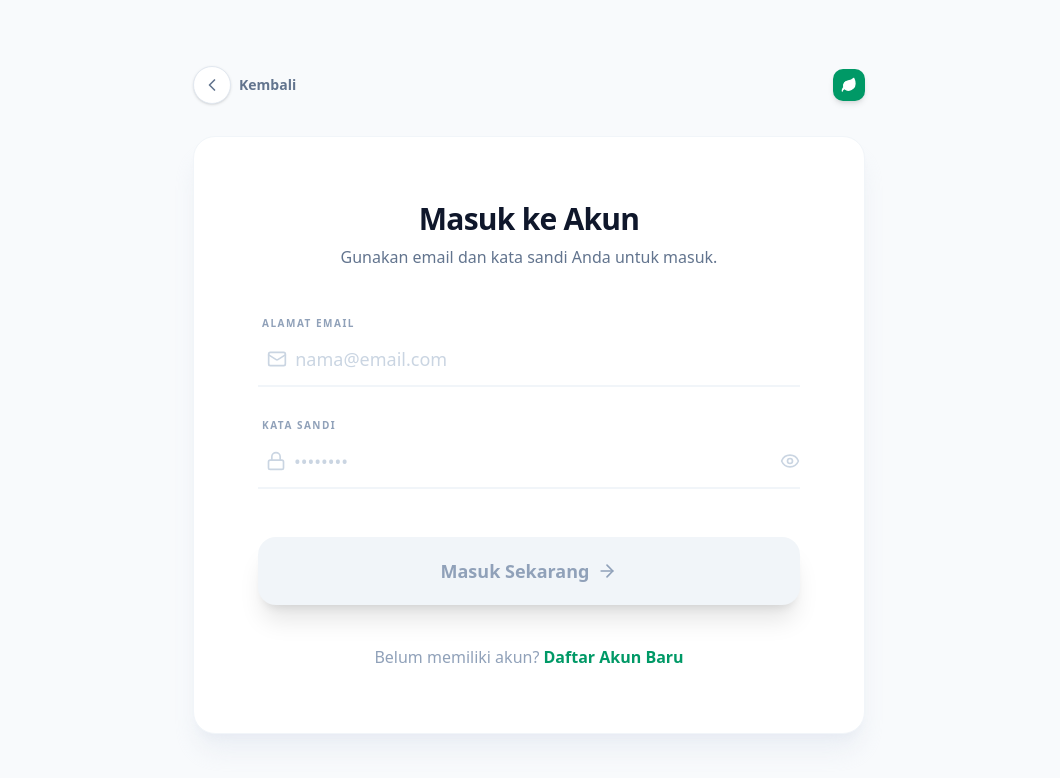
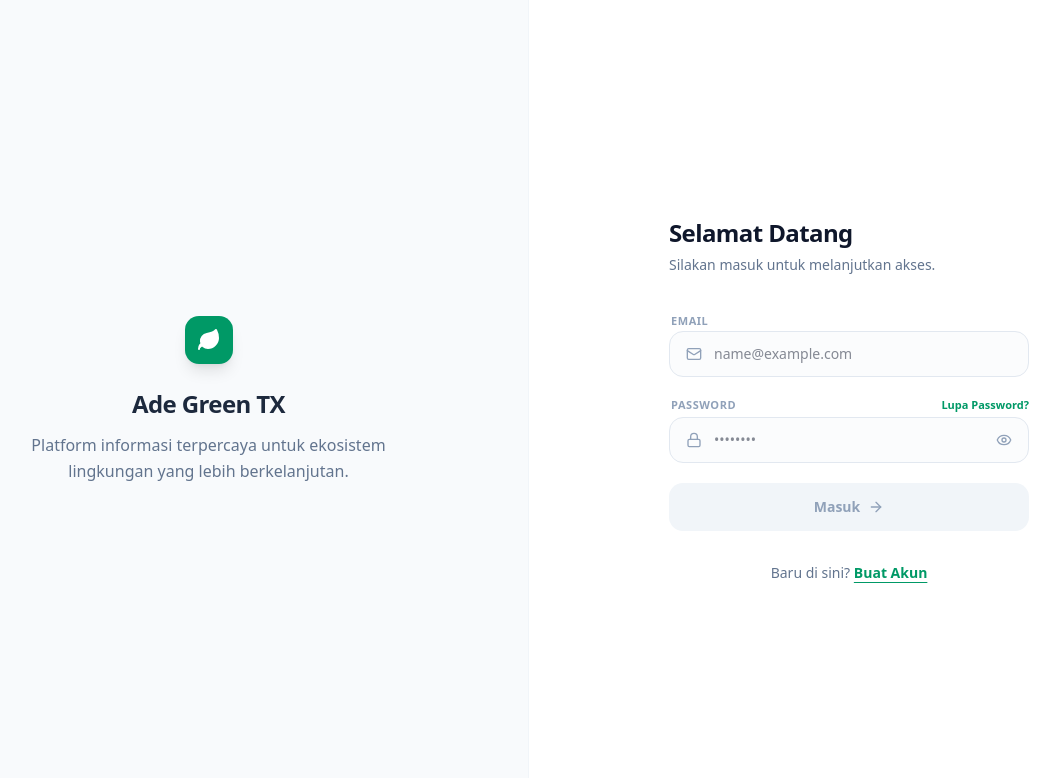
Before and after one commit to ahmadadptr001/ade-green-taxi, a Next.js app: page /masuk in a window 1280 px wide. Shown: the top 778 px of the page, without its empty margins (111-1171 px from the left). Built offline with nearby package versions, Linux system fonts and the light colour scheme.

Commit message:
perbaiki UI/UX login

```diff
--- a/app/masuk/page.jsx
+++ b/app/masuk/page.jsx
@@ -3,7 +3,6 @@ import React, { useState, useEffect } from 'react';
 import {
   Smartphone,
   ArrowRight,
-  ChevronLeft,
   Leaf,
   Loader2,
   Lock,
@@ -14,7 +13,7 @@ import {
 } from 'lucide-react';
 
 export default function App() {
-  const [view, setView] = useState('login'); // 'login' atau 'register'
+  const [view, setView] = useState('login');
   const [showPassword, setShowPassword] = useState(false);
   const [formData, setFormData] = useState({
     name: '',
@@ -26,11 +25,8 @@ export default function App() {
   const [focusedField, setFocusedField] = useState(null);
   const [isValid, setIsValid] = useState(false);
 
-  // Validasi Login: Email valid & Password minimal 6 karakter
-  // Validasi Daftar: Nama > 2, Email valid, WA minimal 9 digit, Password minimal 6 karakter
   useEffect(() => {
-    const isEmailValid =
-      formData.email.includes('@') && formData.email.includes('.');
+    const isEmailValid = formData.email.includes('@') && formData.email.includes('.');
     const isPasswordValid = formData.password.length >= 6;
 
     if (view === 'login') {
@@ -53,74 +49,52 @@ export default function App() {
     setIsLoading(true);
     setTimeout(() => {
       setIsLoading(false);
-      const message =
-        view === 'login'
-          ? 'Berhasil masuk! Mengalihkan ke dashboard...'
-          : `Pendaftaran berhasil! Selamat bergabung, ${formData.name}.`;
+      const message = view === 'login'
+        ? 'Login berhasil.'
+        : `Pendaftaran berhasil. Selamat bergabung, ${formData.name}.`;
       alert(message);
-    }, 2000);
+    }, 1500);
   };
 
   return (
-    <div className="min-h-screen bg-slate-50 font-sans selection:bg-emerald-500 selection:text-white flex flex-col items-center justify-center p-4 md:p-8">
-      {/* Tombol Kembali & Logo Atas */}
-      <div className="w-full max-w-2xl mb-8 flex items-center justify-between">
-        <button
-          onClick={() =>
-            view === 'register' ? setView('login') : window.history.back()
-          }
-          className="group flex items-center gap-2 text-slate-500 hover:text-emerald-600 transition-colors"
-        >
-          <div className="p-2 rounded-full bg-white border border-slate-200 group-hover:border-emerald-200 group-hover:bg-emerald-50 transition-all shadow-sm">
-            <ChevronLeft className="w-5 h-5" />
+    <div className="fixed inset-0 bg-white flex flex-col md:flex-row font-sans text-slate-900">
+      {/* Sisi Visual (Desktop Only) */}
+      <div className="hidden md:flex md:w-1/2 bg-slate-50 items-center justify-center p-12 border-r border-slate-100">
+        <div className="max-w-sm text-center">
+          <div className="w-12 h-12 bg-emerald-600 rounded-xl flex items-center justify-center shadow-lg mb-6 mx-auto">
+            <Leaf className="w-6 h-6 text-white fill-white" />
           </div>
-          <span className="font-semibold text-sm">Kembali</span>
-        </button>
-
-        <div className="flex items-center gap-2">
-          <div className="w-8 h-8 bg-emerald-600 rounded-lg flex items-center justify-center shadow-md">
-            <Leaf className="w-4 h-4 text-white fill-white" />
-          </div>
+          <h1 className="text-2xl font-bold text-slate-800 mb-3 tracking-tight">Ade Green TX</h1>
+          <p className="text-slate-500 leading-relaxed">
+            Platform informasi terpercaya untuk ekosistem lingkungan yang lebih berkelanjutan.
+          </p>
         </div>
       </div>
 
-      {/* Card Utama */}
-      <div className="w-full max-w-2xl bg-white rounded-3xl shadow-xl shadow-slate-200/60 border border-slate-100 overflow-hidden transition-all duration-500">
-        <div className="p-8 md:p-16">
-          <div className="mb-10 text-center">
-            <h3 className="text-3xl font-extrabold text-slate-900 tracking-tight">
-              {view === 'login' ? 'Masuk ke Akun' : 'Daftar Akun Baru'}
+      {/* Sisi Form */}
+      <div className="flex-1 flex items-center justify-center p-6 md:p-12 overflow-y-auto">
+        <div className="w-full max-w-[360px] space-y-8">
+          <div>
+            <h3 className="text-2xl font-bold tracking-tight text-slate-900">
+              {view === 'login' ? 'Selamat Datang' : 'Buat Akun'}
             </h3>
-            <p className="text-slate-500 mt-2 text-base">
+            <p className="text-sm text-slate-500 mt-1.5">
               {view === 'login'
-                ? 'Gunakan email dan kata sandi Anda untuk masuk.'
-                : 'Lengkapi informasi di bawah untuk bergabung dalam ekosistem hijau kami.'}
+                ? 'Silakan masuk untuk melanjutkan akses.'
+                : 'Daftar sekarang untuk menjadi bagian dari komunitas.'}
             </p>
           </div>
 
-          <form onSubmit={handleSubmit} className="space-y-6">
+          <form onSubmit={handleSubmit} className="space-y-5">
             {view === 'register' && (
-              <>
-                {/* Field: Nama */}
-                <div className="group space-y-2">
-                  <label className="text-xs uppercase tracking-[0.15em] font-bold text-slate-400 ml-1 text-[10px]">
-                    Nama Lengkap
-                  </label>
-                  <div
-                    className={`
-                    flex items-center border-b-2 transition-all duration-300 py-3
-                    ${focusedField === 'name' ? 'border-emerald-500' : 'border-slate-100 group-hover:border-slate-300'}
-                  `}
-                  >
-                    <div className="w-10 flex justify-center">
-                      <User
-                        className={`w-5 h-5 transition-colors ${focusedField === 'name' ? 'text-emerald-500' : 'text-slate-300'}`}
-                      />
-                    </div>
+              <div className="space-y-1">
+                <label className="text-[11px] font-bold uppercase tracking-wider text-slate-400 ml-0.5">Nama Lengkap</label>
+                <div className={`flex items-center border rounded-xl px-4 py-3 transition-all ${focusedField === 'name' ? 'border-emerald-500 ring-2 ring-emerald-50' : 'border-slate-200 bg-slate-50/50'}`}>
+                  <User className={`w-4 h-4 mr-3 ${focusedField === 'name' ? 'text-emerald-500' : 'text-slate-400'}`} />
                   <input
                     type="text"
-                      placeholder="Nama Lengkap Anda"
-                      className="w-full bg-transparent outline-none text-lg text-slate-800 placeholder-slate-300 font-medium"
+                    placeholder="Nama Lengkap"
+                    className="flex-1 bg-transparent outline-none text-sm font-medium"
                     value={formData.name}
                     onChange={(e) => handleChange('name', e.target.value)}
                     onFocus={() => setFocusedField('name')}
@@ -128,29 +102,16 @@ export default function App() {
                   />
                 </div>
               </div>
-              </>
             )}
 
-            {/* Field: Email (Selalu Ada) */}
-            <div className="group space-y-2">
-              <label className="text-xs uppercase tracking-[0.15em] font-bold text-slate-400 ml-1 text-[10px]">
-                Alamat Email
-              </label>
-              <div
-                className={`
-                flex items-center border-b-2 transition-all duration-300 py-3
-                ${focusedField === 'email' ? 'border-emerald-500' : 'border-slate-100 group-hover:border-slate-300'}
-              `}
-              >
-                <div className="w-10 flex justify-center">
-                  <Mail
-                    className={`w-5 h-5 transition-colors ${focusedField === 'email' ? 'text-emerald-500' : 'text-slate-300'}`}
-                  />
-                </div>
+            <div className="space-y-1">
+              <label className="text-[11px] font-bold uppercase tracking-wider text-slate-400 ml-0.5">Email</label>
+              <div className={`flex items-center border rounded-xl px-4 py-3 transition-all ${focusedField === 'email' ? 'border-emerald-500 ring-2 ring-emerald-50' : 'border-slate-200 bg-slate-50/50'}`}>
+                <Mail className={`w-4 h-4 mr-3 ${focusedField === 'email' ? 'text-emerald-500' : 'text-slate-400'}`} />
                 <input
                   type="email"
-                  placeholder="nama@email.com"
-                  className="w-full bg-transparent outline-none text-lg text-slate-800 placeholder-slate-300 font-medium"
+                  placeholder="name@example.com"
+                  className="flex-1 bg-transparent outline-none text-sm font-medium"
                   value={formData.email}
                   onChange={(e) => handleChange('email', e.target.value)}
                   onFocus={() => setFocusedField('email')}
@@ -160,68 +121,37 @@ export default function App() {
             </div>
 
             {view === 'register' && (
-              /* Field: WhatsApp (Hanya di Register) */
-              <div className="group space-y-2">
-                <label className="text-xs uppercase tracking-[0.15em] font-bold text-slate-400 ml-1 text-[10px]">
-                  Nomor WhatsApp
-                </label>
-                <div
-                  className={`
-                  flex items-center border-b-2 transition-all duration-300 py-3
-                  ${focusedField === 'whatsapp' ? 'border-emerald-500' : 'border-slate-100 group-hover:border-slate-300'}
-                `}
-                >
-                  <div className="flex items-center gap-2 mr-4 bg-slate-50 px-3 py-1.5 rounded-lg border border-slate-200">
-                    <img
-                      src="https://flagcdn.com/w20/id.png"
-                      alt="ID"
-                      className="w-5 h-auto rounded-sm"
-                    />
-                    <span className="text-sm font-bold text-slate-700">
-                      +62
-                    </span>
-                  </div>
+              <div className="space-y-1">
+                <label className="text-[11px] font-bold uppercase tracking-wider text-slate-400 ml-0.5">WhatsApp</label>
+                <div className={`flex items-center border rounded-xl px-4 py-3 transition-all ${focusedField === 'whatsapp' ? 'border-emerald-500 ring-2 ring-emerald-50' : 'border-slate-200 bg-slate-50/50'}`}>
+                  <span className="text-xs font-bold text-slate-500 mr-3 border-r pr-3">+62</span>
                   <input
                     type="tel"
-                    placeholder="812 3456 7890"
-                    className="w-full bg-transparent outline-none text-lg text-slate-800 placeholder-slate-300 font-medium"
+                    placeholder="8123456789"
+                    className="flex-1 bg-transparent outline-none text-sm font-medium"
                     value={formData.whatsapp}
-                    onChange={(e) =>
-                      handleChange(
-                        'whatsapp',
-                        e.target.value.replace(/\D/g, '')
-                      )
-                    }
+                    onChange={(e) => handleChange('whatsapp', e.target.value.replace(/\D/g, ''))}
                     onFocus={() => setFocusedField('whatsapp')}
                     onBlur={() => setFocusedField(null)}
                   />
-                  <Smartphone
-                    className={`w-6 h-6 ${focusedField === 'whatsapp' ? 'text-emerald-500' : 'text-slate-300'}`}
-                  />
+                  <Smartphone className="w-4 h-4 text-slate-400" />
                 </div>
               </div>
             )}
 
-            {/* Field: Password (Selalu Ada) */}
-            <div className="group space-y-2">
-              <label className="text-xs uppercase tracking-[0.15em] font-bold text-slate-400 ml-1 text-[10px]">
-                Kata Sandi
-              </label>
-              <div
-                className={`
-                flex items-center border-b-2 transition-all duration-300 py-3
-                ${focusedField === 'password' ? 'border-emerald-500' : 'border-slate-100 group-hover:border-slate-300'}
-              `}
-              >
-                <div className="w-10 flex justify-center">
-                  <Lock
-                    className={`w-5 h-5 transition-colors ${focusedField === 'password' ? 'text-emerald-500' : 'text-slate-300'}`}
-                  />
+            <div className="space-y-1">
+              <div className="flex justify-between items-center mb-1">
+                <label className="text-[11px] font-bold uppercase tracking-wider text-slate-400 ml-0.5">Password</label>
+                {view === 'login' && (
+                  <button type="button" className="text-[11px] font-bold text-emerald-600 hover:text-emerald-700">Lupa Password?</button>
+                )}
               </div>
+              <div className={`flex items-center border rounded-xl px-4 py-3 transition-all ${focusedField === 'password' ? 'border-emerald-500 ring-2 ring-emerald-50' : 'border-slate-200 bg-slate-50/50'}`}>
+                <Lock className={`w-4 h-4 mr-3 ${focusedField === 'password' ? 'text-emerald-500' : 'text-slate-400'}`} />
                 <input
                   type={showPassword ? 'text' : 'password'}
                   placeholder="••••••••"
-                  className="w-full bg-transparent outline-none text-lg text-slate-800 placeholder-slate-300 font-medium"
+                  className="flex-1 bg-transparent outline-none text-sm font-medium"
                   value={formData.password}
                   onChange={(e) => handleChange('password', e.target.value)}
                   onFocus={() => setFocusedField('password')}
@@ -230,68 +160,45 @@ export default function App() {
                 <button
                   type="button"
                   onClick={() => setShowPassword(!showPassword)}
-                  className="text-slate-300 hover:text-emerald-500 transition-colors focus:outline-none"
+                  className="text-slate-400 hover:text-slate-600"
                 >
-                  {showPassword ? (
-                    <EyeOff className="w-5 h-5" />
-                  ) : (
-                    <Eye className="w-5 h-5" />
-                  )}
+                  {showPassword ? <EyeOff className="w-4 h-4" /> : <Eye className="w-4 h-4" />}
                 </button>
               </div>
             </div>
 
-            {/* Action Button */}
-            <div className="pt-6">
             <button
               type="submit"
               disabled={!isValid || isLoading}
-                className={`
-                  w-full py-5 rounded-2xl font-bold text-lg transition-all duration-300 shadow-xl
-                  ${
-                    isValid
-                      ? 'bg-emerald-600 text-white shadow-emerald-200 hover:bg-emerald-700 hover:-translate-y-1 active:scale-95'
-                      : 'bg-slate-100 text-slate-400 cursor-not-allowed shadow-none'
-                  }
+              className={`w-full py-3.5 rounded-xl font-bold text-sm transition-all flex items-center justify-center gap-2 mt-4
+                ${isValid && !isLoading
+                  ? 'bg-slate-900 text-white hover:bg-slate-800'
+                  : 'bg-slate-100 text-slate-400 cursor-not-allowed'}
               `}
             >
               {isLoading ? (
-                  <div className="flex items-center justify-center gap-3">
-                    <Loader2 className="w-6 h-6 animate-spin" />
-                    <span>Memproses...</span>
-                  </div>
+                <Loader2 className="w-4 h-4 animate-spin" />
               ) : (
-                  <div className="flex items-center justify-center gap-2">
-                    <span>
-                      {view === 'login'
-                        ? 'Masuk Sekarang'
-                        : 'Daftar Akun Ade Green'}
-                    </span>
-                    <ArrowRight className="w-5 h-5" />
-                  </div>
+                <>
+                  <span>{view === 'login' ? 'Masuk' : 'Daftar Sekarang'}</span>
+                  <ArrowRight className="w-4 h-4" />
+                </>
               )}
             </button>
-            </div>
           </form>
 
-          <div className="mt-10 text-center">
-            <p className="text-slate-400 font-medium">
-              {view === 'login'
-                ? 'Belum memiliki akun?'
-                : 'Sudah memiliki akun?'}{' '}
+          <div className="text-center">
+            <p className="text-sm text-slate-500 font-medium">
+              {view === 'login' ? 'Baru di sini?' : 'Sudah punya akun?'}
+              {' '}
               <button
                 onClick={() => {
                   setView(view === 'login' ? 'register' : 'login');
-                  setFormData({
-                    name: '',
-                    email: '',
-                    whatsapp: '',
-                    password: '',
-                  });
+                  setFormData({ name: '', email: '', whatsapp: '', password: '' });
                 }}
-                className="text-emerald-600 font-bold hover:underline decoration-2 underline-offset-4 transition-all"
+                className="text-emerald-600 font-bold hover:text-emerald-700 underline underline-offset-4"
               >
-                {view === 'login' ? 'Daftar Akun Baru' : 'Masuk ke Akun'}
+                {view === 'login' ? 'Buat Akun' : 'Masuk Akun'}
               </button>
             </p>
           </div>
```
Lines whose indentation alone changed are shown as unchanged.
